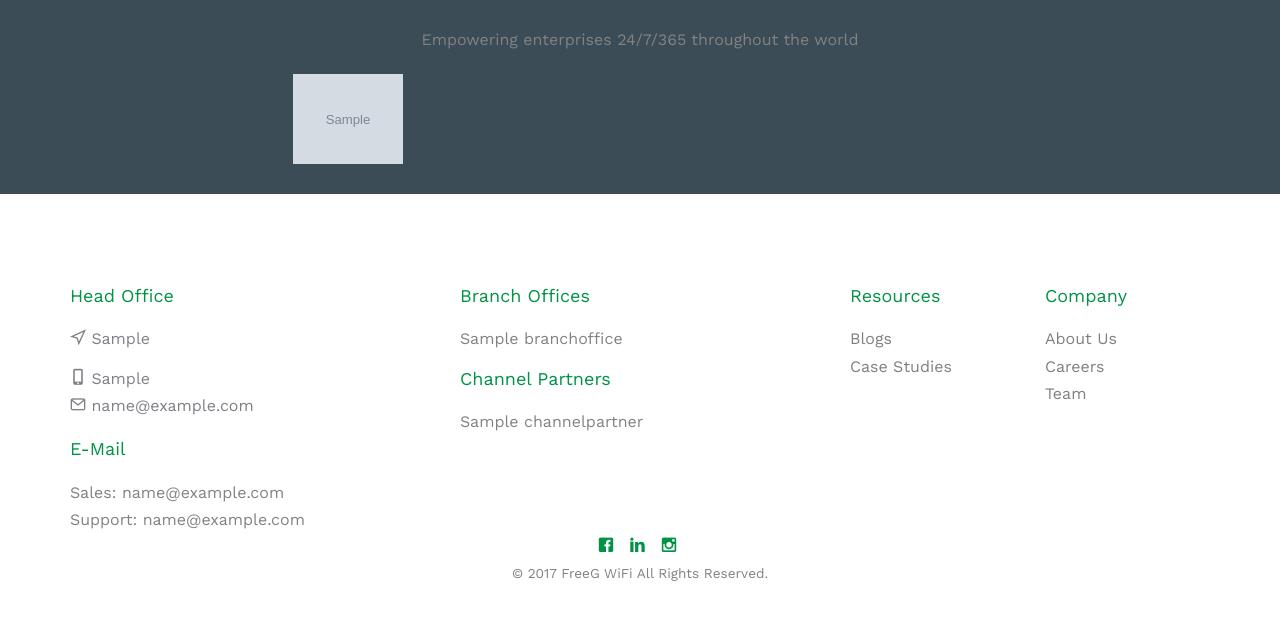
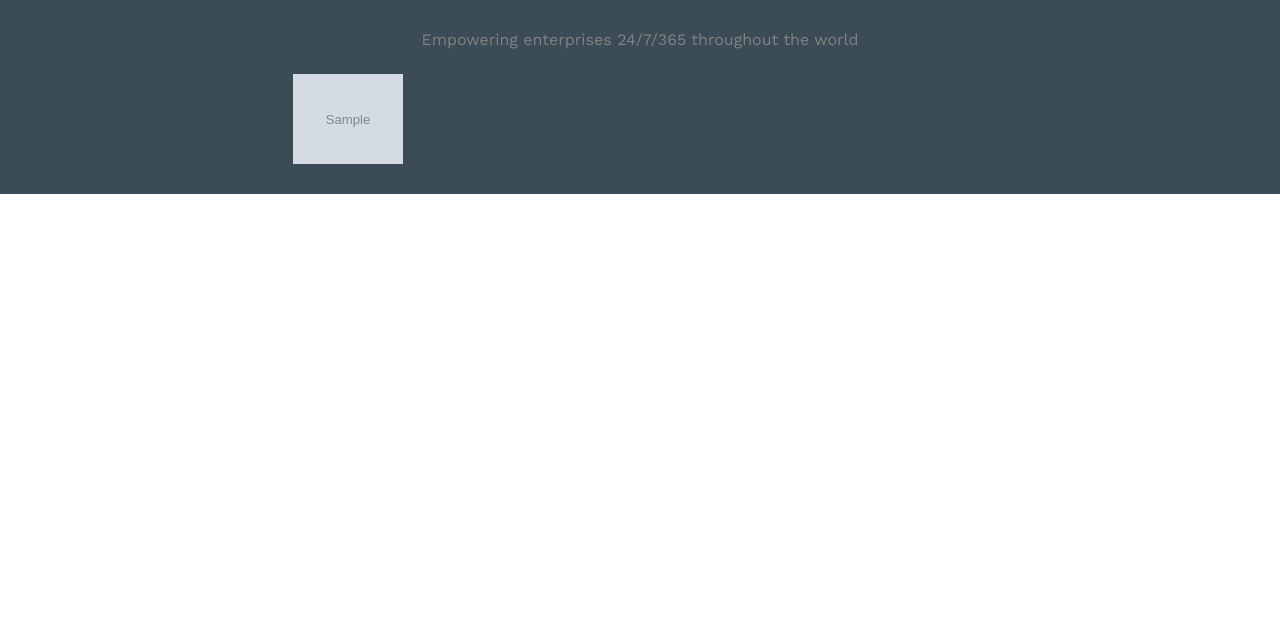
Before and after one commit to ManishPrajapat/Freegrepo, a Django app: page /contact/ in a window 1280 px wide. Shown: the part 2613-3237 px from the top of the page. After the commit the page ends 2807 px from the top, so only its background shows below. Run offline with Django 3.2, Linux system fonts and the light colour scheme; tables that the repository leaves empty hold one stand-in row (values such as "Sample post"); grey boxes marked "Sample" are stand-in pictures; data that the repository does not hold is empty; some libraries are stand-ins or nearby versions; some web fonts are replaced.

Commit message:
Change accoding to document send my Manish to Rohit 7

```diff
--- a/myproject/app/templates/app/careerfinal.html
+++ b/myproject/app/templates/app/careerfinal.html
@@ -257,7 +257,7 @@
 	</div>
 
 
-<footer id="fh5co-footer" role="contentinfo" style="background-color:#FFFFFF;height:430px;" >
+	<footer id="fh5co-footer" role="contentinfo" style="background-color:#FFFFFF;height:430px;" >
 		<div class="container">
 			<div class="row">
 
--- a/myproject/app/templates/app/contact.html
+++ b/myproject/app/templates/app/contact.html
@@ -462,94 +462,6 @@
 	</div><!-- end: fh5co-services-section -->
 
 
-<footer id="fh5co-footer" role="contentinfo" style="background-color:#FFFFFF;height:430px;" >
-		<div class="container">
-			<div class="row">
-
-				<div class="col-md-4 col-sm-12 col-xs-12  fh5co-widget" style="margin-top:12px;">
-					<h4 style="color:#009245">Head Office</h4>
-					<ul class="fh5co-footer-links">
-						{% for single in headlist%}
-							<a target="_blank" href = "https://www.google.com/maps/place/{{single.latitude}}+{{single.longitude}}/@{{single.latitude}},{{single.longitude}},10z">
-							<li  style="color:#7F7F87"><i class="icon-location" style="color:#7F7F87 "></i> {{single.location}}</li>
-                            </a>
-
-							<li  style="color:#7F7F87 ;margin-top:12px"><i class="icon-mobile" style="color:#7F7F87 "></i> {{single.contact}}</li>
-							<li style="color:#7F7F87 "><i class="icon-mail" style="color:#7F7F87 "></i> {{single.email}}</li>
-						{% endfor%}
-					</ul>
-
-					<h4 style="color:#009245;margin-top:20px">E-Mail</h4>
-					<ul class="fh5co-footer-links">
-						<li >Sales: {{emailid}}</li>
-						<li >Support: {{semailid}}</li>
-					</ul>
-
-				</div>
-
-				<div class="col-md-4 col-sm-12 col-xs-12  fh5co-widget" style="margin-top:12px;">
-					<h4 style="color:#009245">Branch Offices</h4>
-					<ul class="fh5co-footer-links list-inline">
-						{% for singleb in branchdata%}
-							{% if forloop.last %}
-                        	     <li >{{singleb.city}}</li>
-							{% else%}
-								<li >{{singleb.city}},</li>
-                    		{% endif %}
-							<!--<li ><i class="icon-mobile" ></i> {{singleb.contact}}</li>-->
-							<!--<li ><i class="icon-mail" ></i> {{singleb.email}}</li>-->
-						<!--<li style="text-size:15px"> {{singleb.city}} : {{singleb.contact}}/{{singleb.email}} </li>-->
-						{% endfor%}
-					</ul>
-
-
-					<h4 style="color:#009245;margin-top:16px">Channel Partners</h4>
-					<ul class="fh5co-footer-links list-inline">
-						{% for singleb in channeldata%}
-							{% if forloop.last %}
-                        	     <li >{{singleb.city}}</li>
-							{% else%}
-								<li >{{singleb.city}},</li>
-                    		{% endif %}
-
-						{% endfor%}
-					</ul>
-				</div>
-
-				<div class="col-md-2 col-sm-12 col-xs-12  fh5co-widget" style="margin-top:12px;">
-					<h4 style="color:#009245">Resources</h4>
-					<ul class="fh5co-footer-links">
-						<li><a href="/web/blog">Blogs</a></li>
-						<li><a href="/web/casestudy">Case Studies</a></li>
-					</ul>
-				</div>
-
-				<div class="col-md-2 col-sm-12 col-xs-12 fh5co-widget" style="margin-top:12px;">
-					<h4 style="color:#009245">Company</h4>
-					<ul class="fh5co-footer-links">
-						<li><a href="/web/aboutus">About Us</a></li>
-						<li><a href="/web/career">Careers</a></li>
-						<li><a href="/web/team">Team</a></li>
-					</ul>
-				</div>
-
-			</div>
-
-			<div class="row text-center"style="background-color:#;height:26px">
-				<ul class="list-inline">
-						<li><a target="_blank" href="{{facebook}}"><i class="icon-facebook" style="color:#009245"></i></a></li>
-						<li><a target="_blank" href="{{linkedin}}"><i class="icon-linkedin" style="color:#009245"></i></a></li>
-						<li><a target="_blank" href="{{instagram}}"><i style="color:#009245"class="icon-instagram"></i></a></li>
-				</ul>
-			</div>
-
-			<div class="row text-center">
-				<small class="block">&copy; 2017 FreeG WiFi All Rights Reserved.</small>
-			</div>
-
-		</div>
-	</footer>
-
 	</div>
 
 	<div class="gototop js-top">
```
